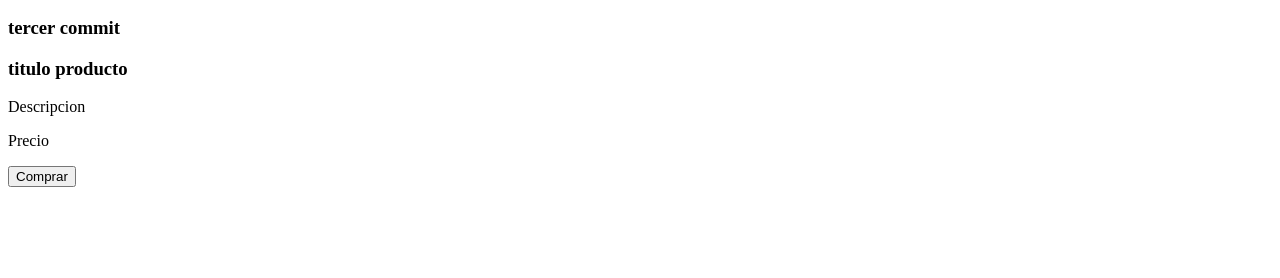
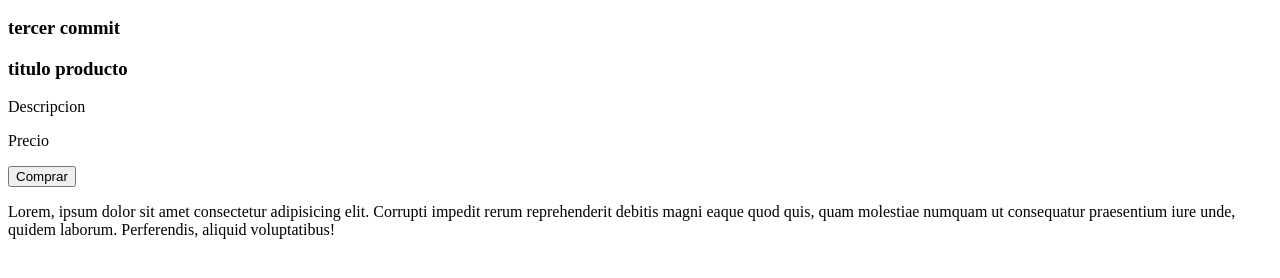
Before and after one commit to nachorequena/clasecoder, a plain HTML site: page index.html in a window 1280 px wide. Shown: the part 110-388 px from the top of the page. Drawn offline with Linux system fonts and the light colour scheme.

Commit message:
ahora si, ultimo commit

```diff
--- a/index.html
+++ b/index.html
@@ -17,4 +17,6 @@
     <p>Precio</p>
     <button>Comprar</button>
 </div>
+
+<p>Lorem, ipsum dolor sit amet consectetur adipisicing elit. Corrupti impedit rerum reprehenderit debitis magni eaque quod quis, quam molestiae numquam ut consequatur praesentium iure unde, quidem laborum. Perferendis, aliquid voluptatibus!</p>
 </html>
```
